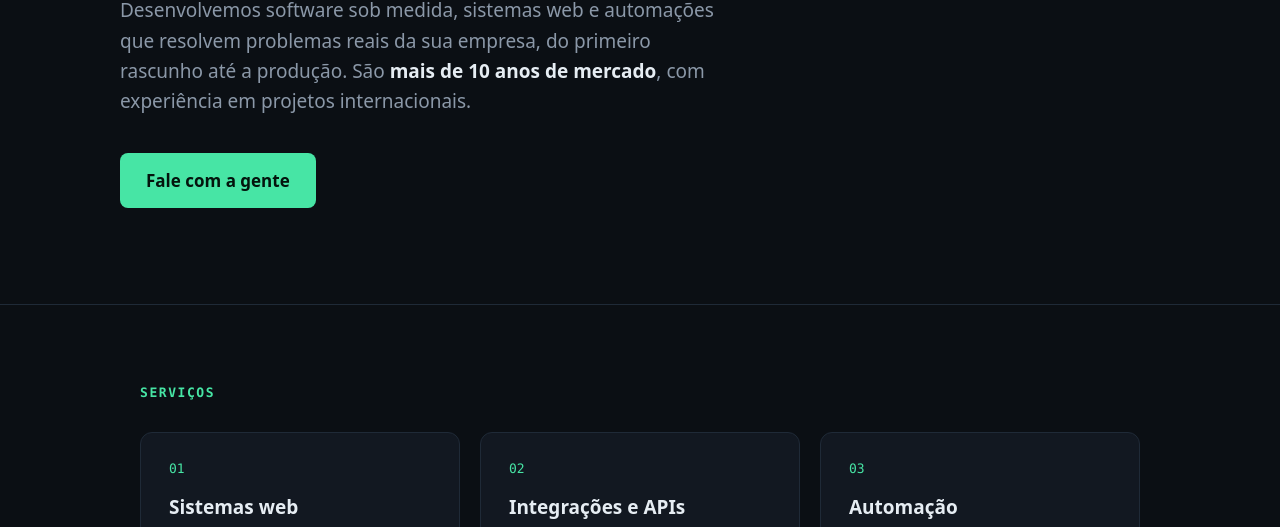
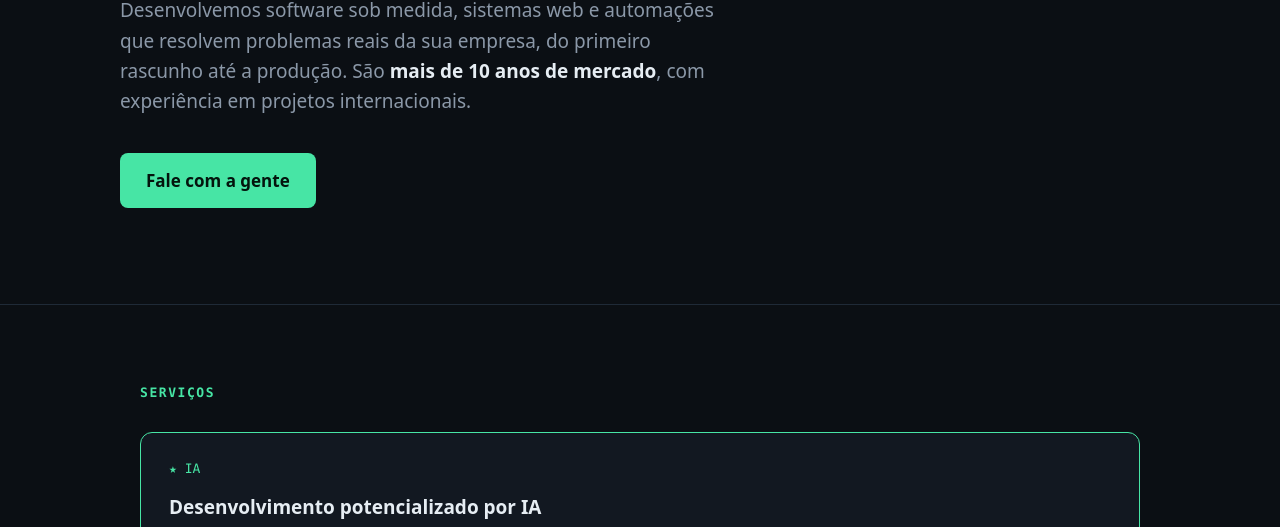
Before and after one commit to wprigollopes/code2b-site, a plain HTML site: page index.html in a window 1280 px wide. Shown: the part 380-907 px from the top of the page. Drawn offline with Linux system fonts and the light colour scheme.

Commit message:
servicos: desenvolvimento potencializado por IA

```diff
--- a/index.html
+++ b/index.html
@@ -89,6 +89,7 @@
     <div class="wrap">
       <h2>Serviços</h2>
       <div class="grid">
+        <div class="card" style="grid-column:1/-1;border-color:var(--accent)"><span class="n">★ IA</span><h3>Desenvolvimento potencializado por IA</h3><p>Usamos inteligência artificial em todo o ciclo, da análise ao código, aos testes e à revisão, para entregar sistemas mais rápido e com mais qualidade. Também integramos IA ao seu produto: assistentes, automação de documentos e análise de dados.</p></div>
         <div class="card"><span class="n">01</span><h3>Sistemas web</h3><p>Aplicações e painéis administrativos rápidos, seguros e fáceis de manter.</p></div>
         <div class="card"><span class="n">02</span><h3>Integrações e APIs</h3><p>Conectamos seus sistemas, ERPs, e-commerce e meios de pagamento.</p></div>
         <div class="card"><span class="n">03</span><h3>Automação</h3><p>Eliminamos tarefas manuais repetitivas com scripts, bots e fluxos inteligentes.</p></div>
```
